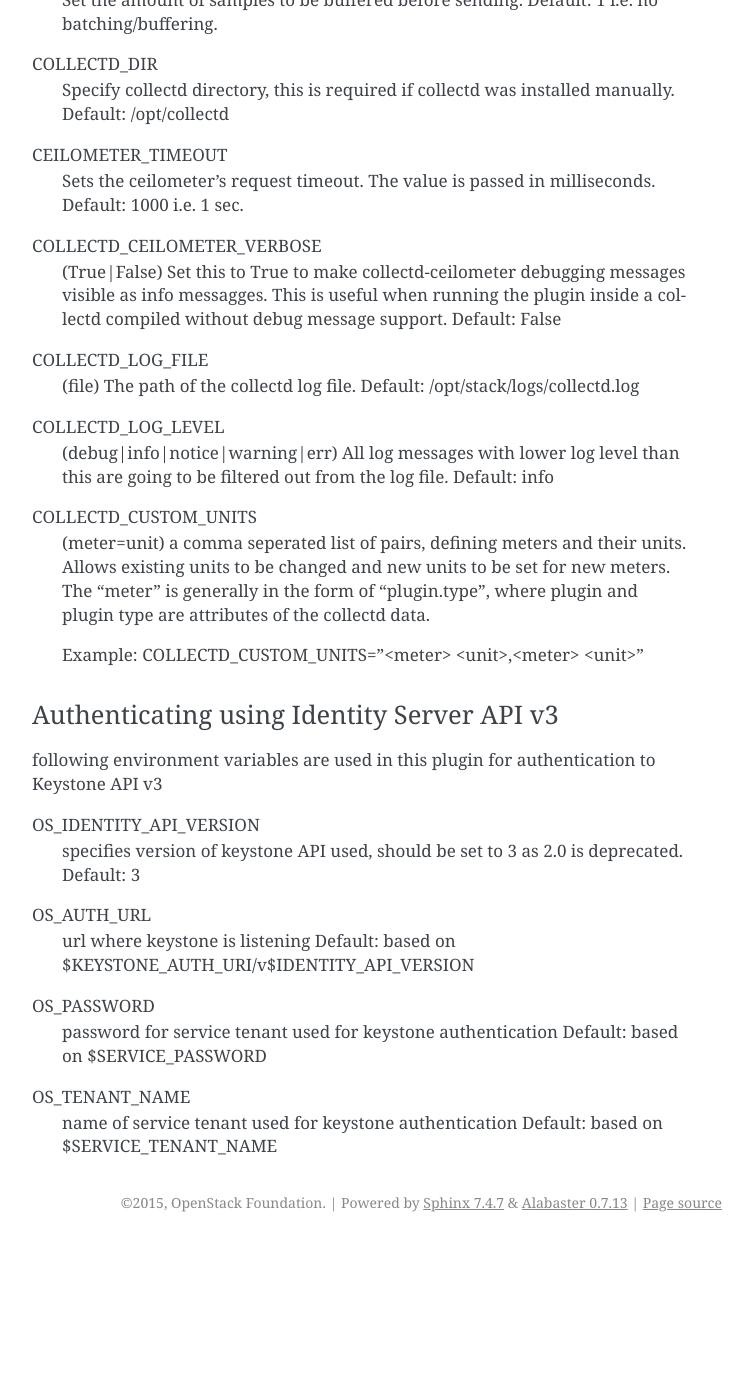
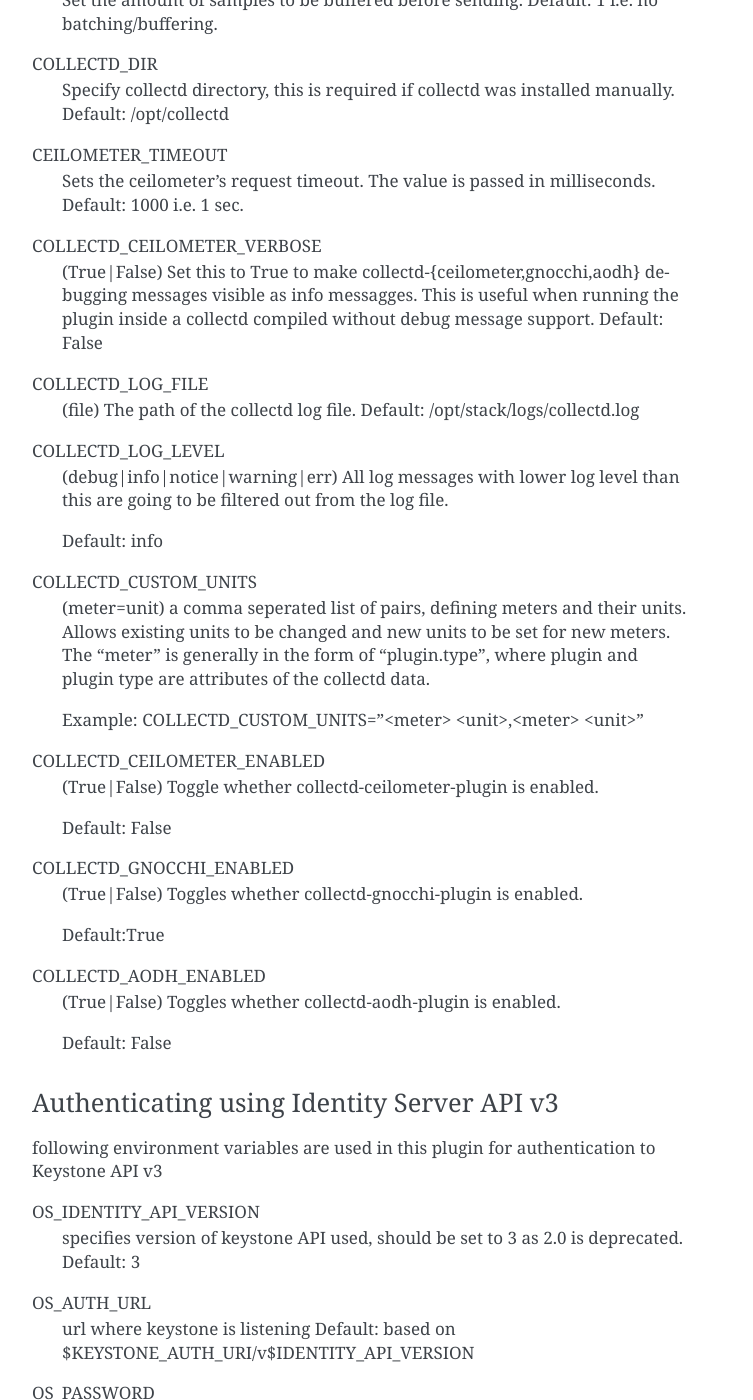
Before and after one commit to openstack-archive/collectd-openstack-plugins, a Sphinx documentation site: the page built from doc/source/usage.rst, in a window 1280 px wide and 1400 px high, scrolled down 634 px. Shown: the whole window, without its empty margins (388-1141 px from the left). Built offline with Sphinx 7.4.7, drawn with Linux system fonts in a browser that asks for light colours; pages that are not in the unit, such as notebooks, are missing from menus; before the commit the page ends 1876 px from its top, so only the background shows below that.

Commit message:
Add deployment code for collectd-aodh-plugin
  - Add code to deploy collectd-aodh-plugin with devStack.
  - Included a reno for this commit.
  - The plugin isn't enabled by default, but documentation has been
    updated to allow it's enablement.

Change-Id: I2b34b115262b92b13a6bbfb51e29802612fa0b9d

```diff
--- a/doc/source/usage.rst
+++ b/doc/source/usage.rst
@@ -44,9 +44,9 @@
 
 
 COLLECTD_CEILOMETER_VERBOSE
-    (True|False) Set this to True to make collectd-ceilometer debugging
-    messages visible as info messagges. This is useful when running the
-    plugin inside a collectd compiled without debug message support.
+    (True|False) Set this to True to make collectd-{ceilometer,gnocchi,aodh}
+    debugging messages visible as info messagges. This is useful when running
+    the plugin inside a collectd compiled without debug message support.
     Default: False
 
 
@@ -58,6 +58,7 @@
 COLLECTD_LOG_LEVEL
     (debug|info|notice|warning|err) All log messages with lower log level than
     this are going to be filtered out from the log file.
+
     Default: info
 
 
@@ -69,6 +70,20 @@
 
     Example: COLLECTD_CUSTOM_UNITS="<meter> <unit>,<meter> <unit>"
 
+COLLECTD_CEILOMETER_ENABLED
+    (True|False) Toggle whether collectd-ceilometer-plugin is enabled.
+
+    Default: False
+
+COLLECTD_GNOCCHI_ENABLED
+    (True|False) Toggles whether collectd-gnocchi-plugin is enabled.
+
+    Default:True
+
+COLLECTD_AODH_ENABLED
+    (True|False) Toggles whether collectd-aodh-plugin is enabled.
+
+    Default: False
 
 Authenticating using Identity Server API v3
 ===========================================
```
Also changed, not shown: doc/source/devstackGSG.rst (+19 -2 lines), 3 other files.
